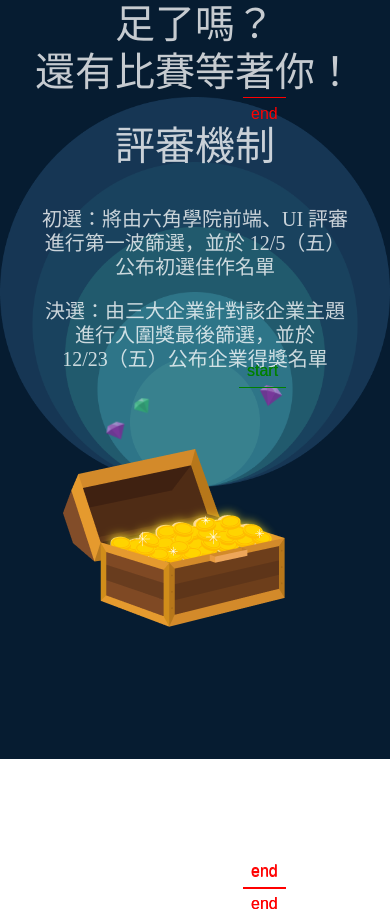
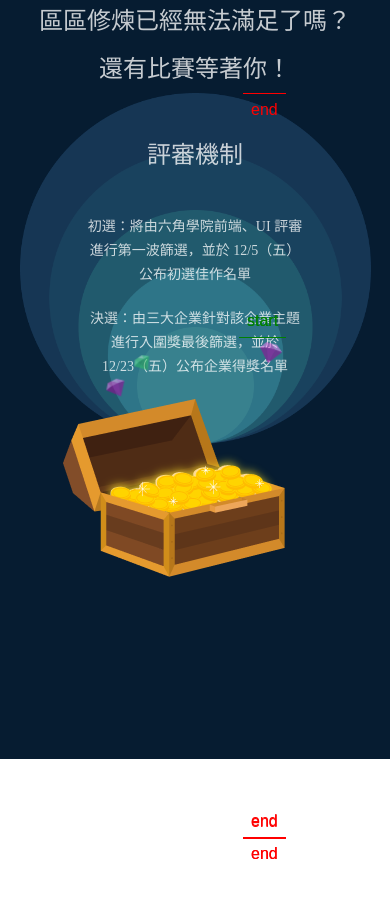
Before and after one commit to f2e4th/week1, a Vue app: page / in a window 390 px wide. Shown: the part 1289-2209 px from the top of the page. After the commit the page ends 2159 px from the top, so only its background shows below. Built offline with nearby package versions, Linux system fonts and the light colour scheme.

Commit message:
feat:調整寶箱rwd

```diff
--- a/src/assets/scss/components/awardDesign.scss
+++ b/src/assets/scss/components/awardDesign.scss
@@ -1,7 +1,32 @@
+@mixin media-lg {
+	@media screen and (max-width: 1200px) {
+		@content;
+	}
+}
+
+@mixin media-md {
+	@media screen and (max-width: 768px) {
+		@content;
+	}
+}
+@mixin media-sm {
+	@media screen and (max-width: 414px) {
+		@content;
+	}
+}
+
 .container_award {
     background: #061C31;
     height: 1024px;
     z-index: 0;
+    .ellipse{
+        @include media-lg{
+            // width: 90%;
+        }
+        @include media-md{
+            width: 90%;
+        }
+    }
     .treasure_all{
         background-repeat: no-repeat;
         opacity: 1;
@@ -10,6 +35,9 @@
         height: 500px;
         position: absolute;
         margin-top: 780px;
+        @include media-lg{
+            margin-top: 680px;
+        }
     }
     .text-content{
         position: absolute;
@@ -19,6 +47,15 @@
         font-style: normal;
         font-weight: 500;
         font-size: 20px;
+        @include media-lg{
+            font-size: 18px;
+        }
+        @include media-md{
+            font-size: 16px;
+        }
+        @include media-lg{
+            font-size: 14px;
+        }
     }
     .text-content-title{
         font-size: 40px;
@@ -26,6 +63,15 @@
         font-style: normal;
         font-weight: 500;
         line-height: 3rem;
+        @include media-lg{
+            font-size: 36px;
+        }
+        @include media-md{
+            font-size: 30px;
+        }
+        @include media-sm{
+            font-size: 24px;
+        }
     }
 
 }
--- a/src/components/awardDesign.vue
+++ b/src/components/awardDesign.vue
@@ -6,7 +6,7 @@
         </div>
         <img class="ellipse" src="../assets/images/ellipse.png"/>
         <div class="text-white text-content text-section">
-            <div class="text-content-title mb-9">評審機制</div>
+            <div class="text-content-title mb-9 mt-4">評審機制</div>
             <div class="mb-5 text-content-inner">
                 初選：將由六角學院前端、UI 評審<br>進行第一波篩選，並於 12/5（五）<br>公布初選佳作名單
             </div>
--- a/src/components/breakQestion.vue
+++ b/src/components/breakQestion.vue
@@ -42,6 +42,18 @@ mounted(){
         gsap.set('.break_title', { opacity: 0, visibility: "hidden" });
         gsap.set('.badGuy', { opacity: 0, visibility: "hidden" });
         gsap.set('.warrior', { opacity: 0, visibility: "hidden" });
+        gsap.to('.badGuy', {
+        x: -300,
+        y: 150,
+        opacity: 0,
+        visibility: 'hidden',
+        });
+        gsap.to('.warrior', {
+        x: 300,
+        y: -100,
+        opacity: 0,
+        visibility: 'hidden',
+        });
     }
 
     function animated(){
```
